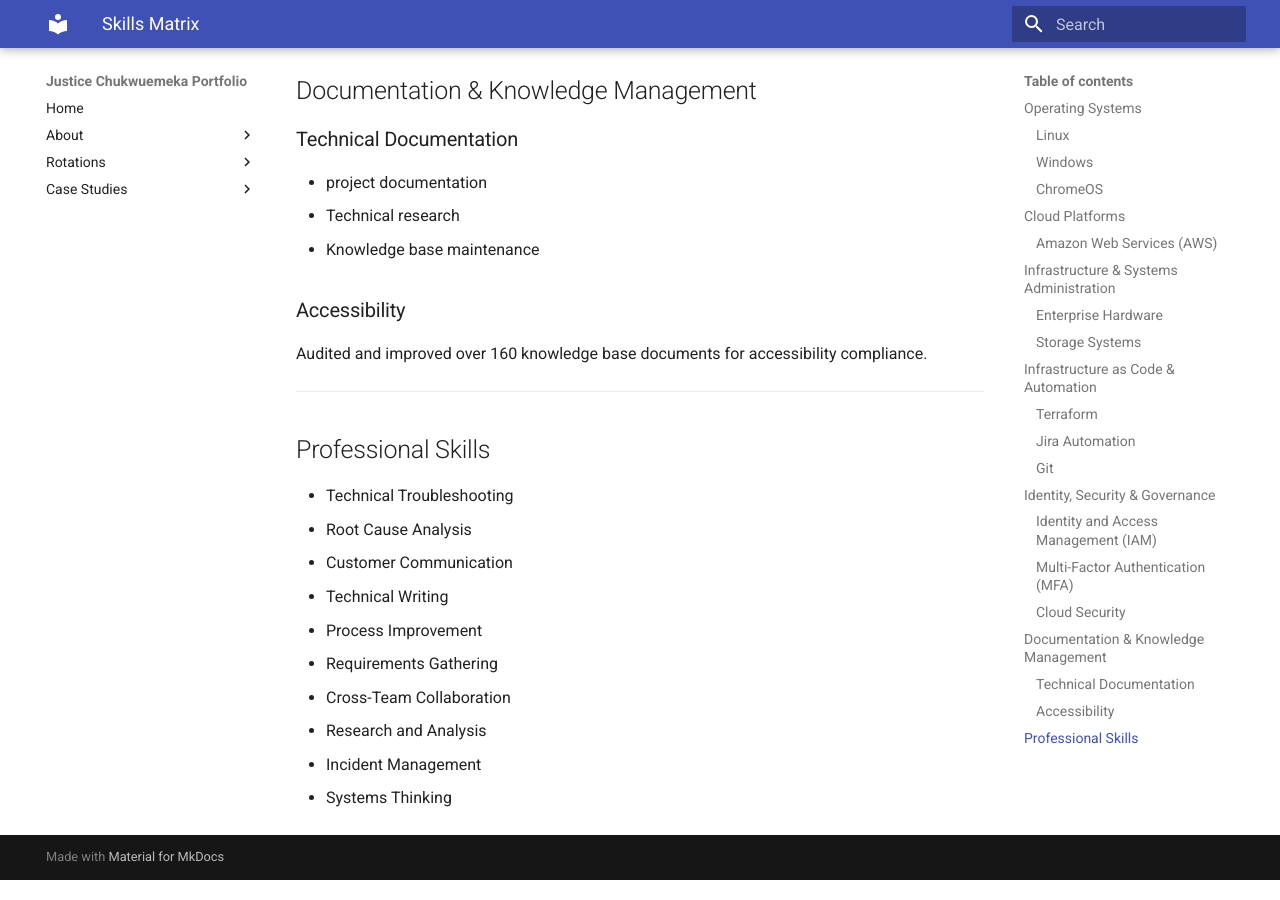
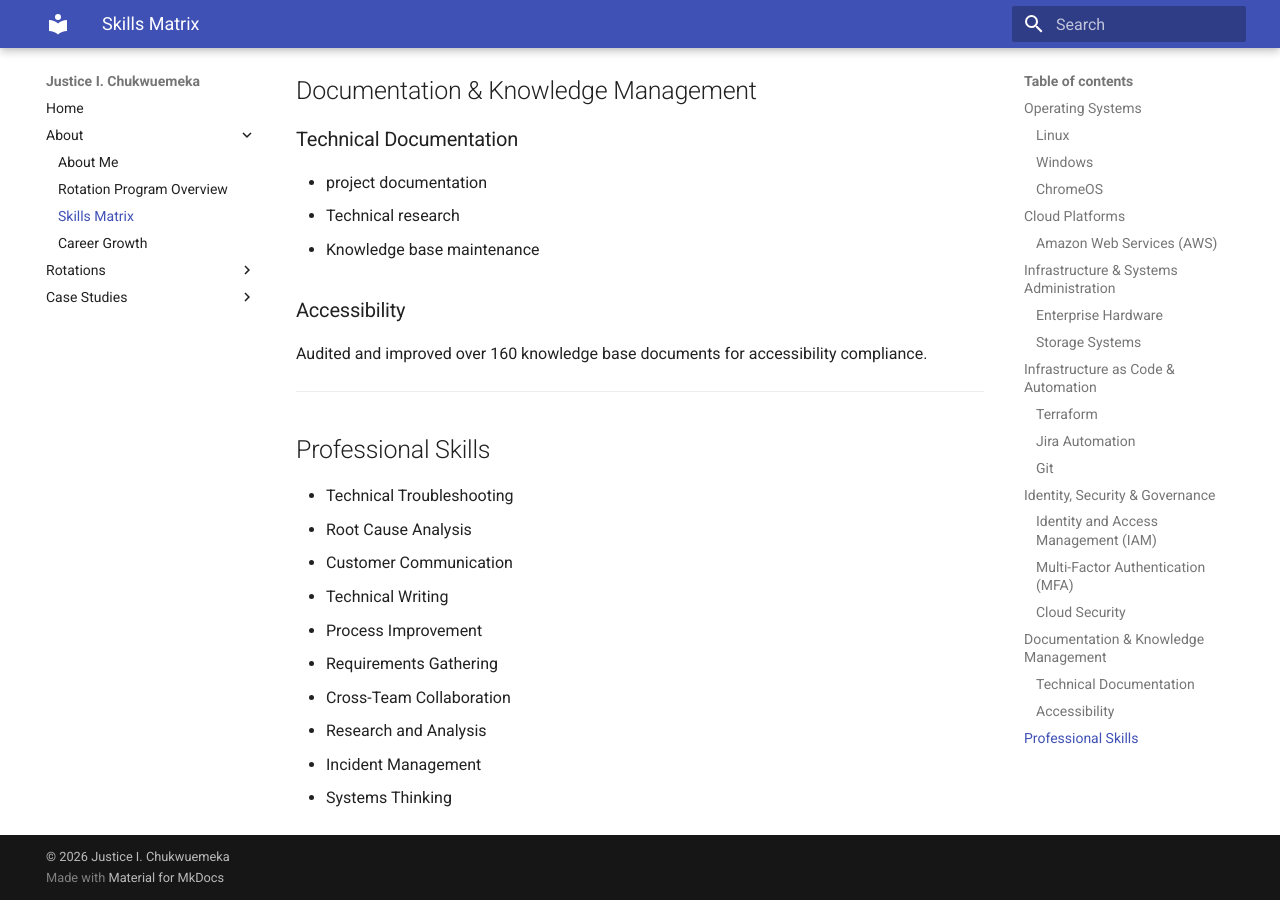
Before and after one commit to Testygen01/portfolio, an MkDocs documentation site: the page built from docs/about/skills.md, in a window 1280 px wide and 900 px high, scrolled down 2724 px. Built offline with MkDocs 1.6.1 and Material for MkDocs 9.7.7, drawn with Linux system fonts in a browser that asks for light colours.

Commit message:
Add features and markdown_extensions

```diff
--- a/mkdocs.yml
+++ b/mkdocs.yml
@@ -1,14 +1,25 @@
-site_name: Justice Chukwuemeka Portfolio
-site_description: IT Job Rotation Portfolio
+site_name: Justice I. Chukwuemeka
+site_description: Professional Portfolio
 
 theme:
   name: material
+
+markdown_extensions:
+  - admonition
+
+features:
+    - navigation.tabs
+    - navigation.sections
+    - navigation.top
+    - search.highlight
+    - search.suggest
 
 nav:
   - Home: index.md
   - About:
       - About Me: about/about-me.md
       - Rotation Program Overview: about/rotation-program-overview.md
+      - Skills Matrix: about/skills.md
       - Career Growth: about/career-growth.md
   - Rotations:
       - Help Desk: rotations/help-desk-summary.md
@@ -30,3 +41,5 @@
           - HTCondor Node Troubleshooting: case-studies/chtc/htcondor-node-troubleshooting.md
           - Data Migration: case-studies/chtc/rsync-data-migration.md
           - RACADM Maintenance: case-studies/chtc/dell-racadm-maintenance.md
+copyright: |
+  © 2026 Justice I. Chukwuemeka
```
